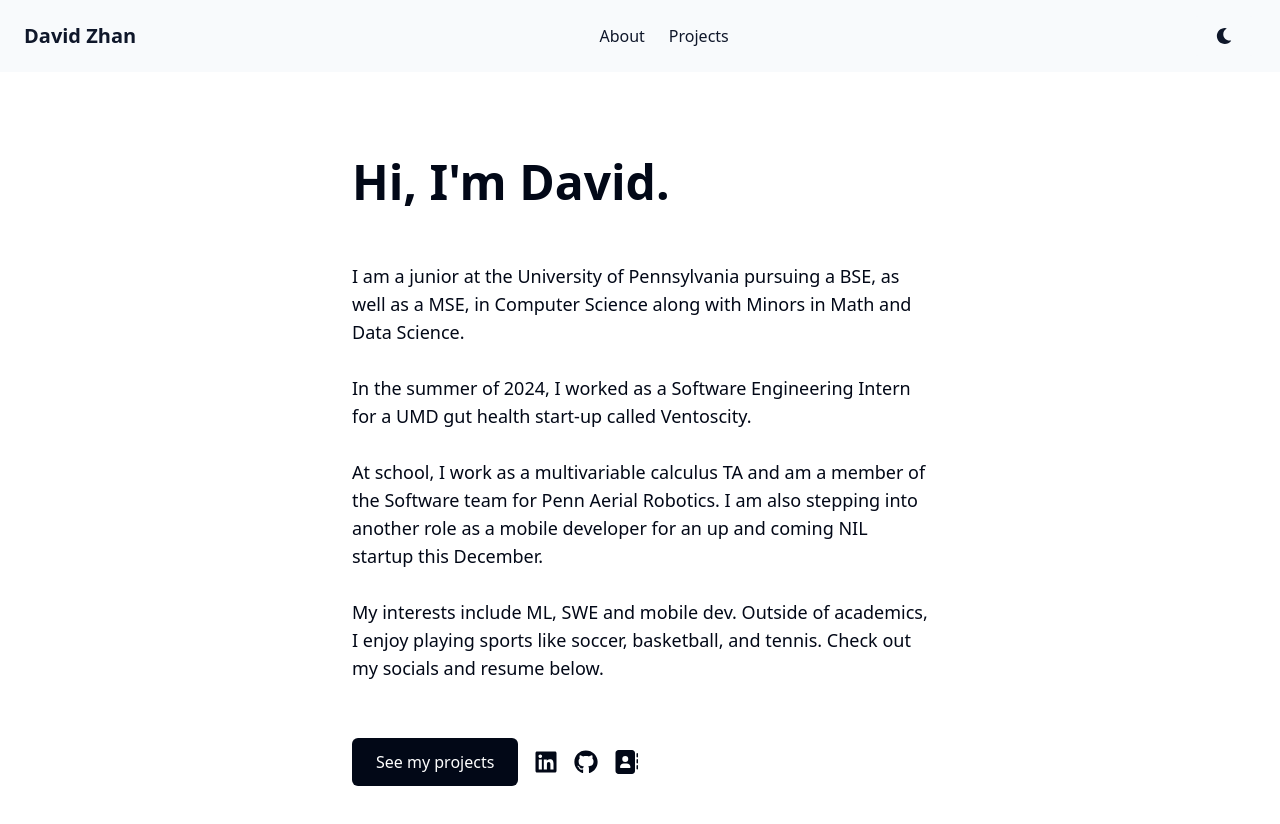
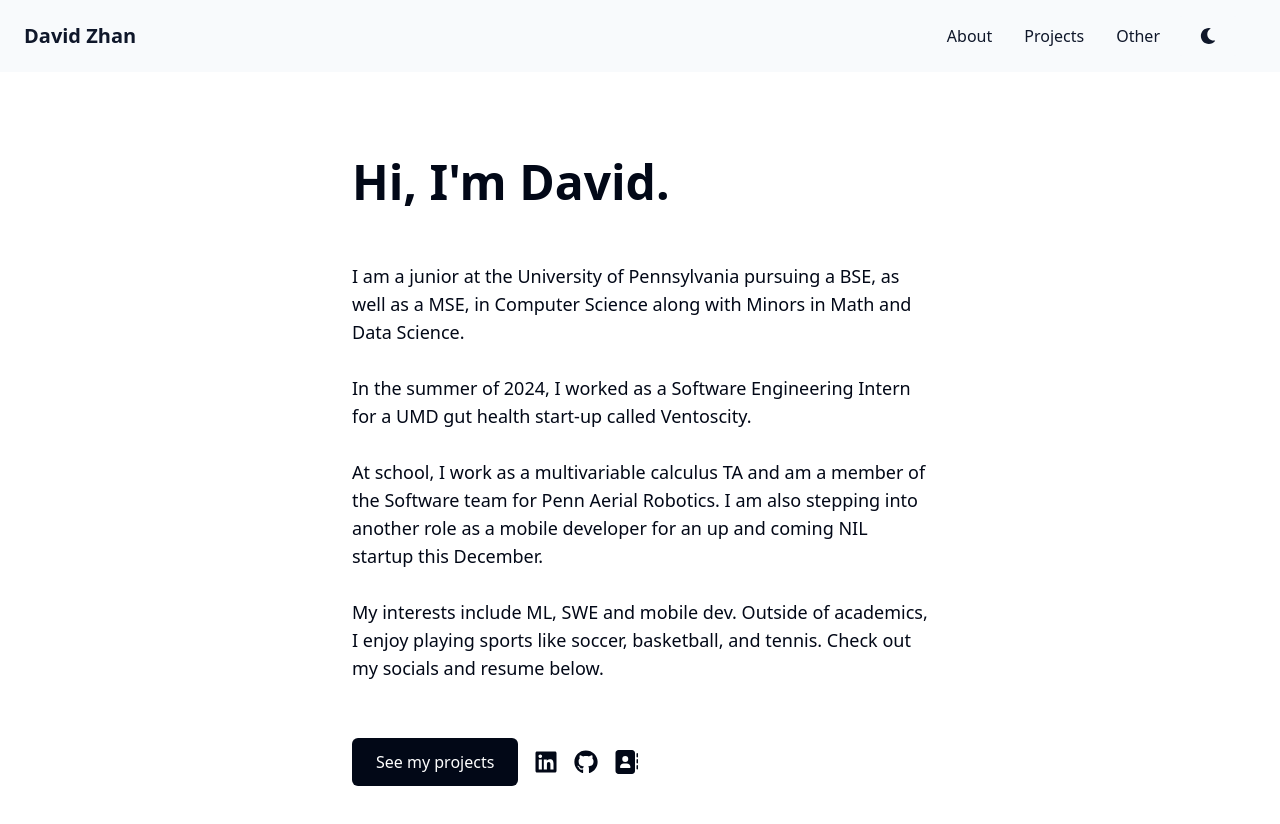
Before and after one commit to dzhan111/personal-website, a Next.js app: page / in a window 1280 px wide. Shown: the top 824 px of the page. Built offline with nearby package versions, Linux system fonts and the light colour scheme.

Commit message:
navbar clean up

```diff
--- a/components/Navbar.tsx
+++ b/components/Navbar.tsx
@@ -7,14 +7,14 @@ const Navbar = () => {
         <nav className="bg-primary-foreground text-primary py-4 shadow-md">
             <div className="container mx-auto flex justify-between items-center px-6">
                 {/* Logo or Brand */}
-                <div className="text-xl font-bold">
+                <div className="text-xl font-bold justify-start">
                     <Link href="/">
                         David Zhan
                     </Link>
                 </div>
-
+                <div className='flex justify-center'>
                     {/* Navigation Links */}
-                <ul className="flex space-x-6">
+                    <ul className="flex space-x-8 py-2">
                         <li>
                             <Link href="/" className="hover:text-secondary transition">
                                 About
@@ -25,14 +25,21 @@ const Navbar = () => {
                                 Projects
                             </Link>
                         </li>
+                        <li>
+                            <Link href="/projects" className="hover:text-secondary transition">
+                                Other
+                            </Link>
+                        </li>
 
                     </ul>
-
                     {/* Theme Toggle Button */}
-                <div>
+                    <div className='px-4'>
                         {/* Import your Toggle component here */}
                         <Toggle />
                     </div>
+                </div>
+
+
             </div>
         </nav>
     );
```
Lines whose indentation alone changed are shown as unchanged.
